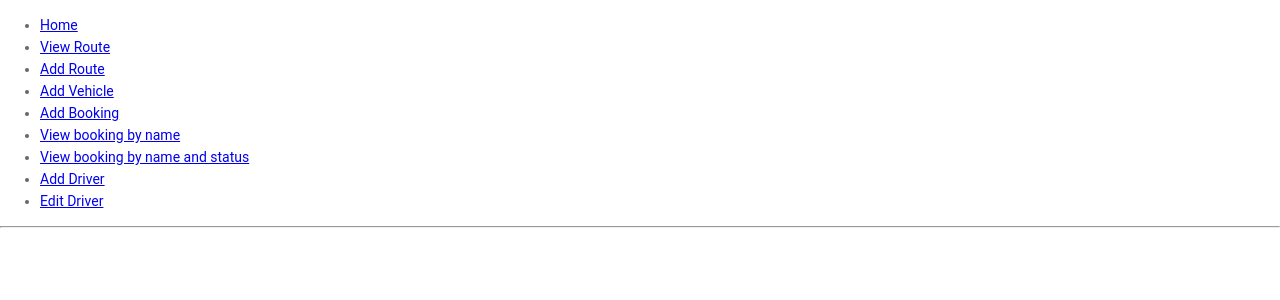
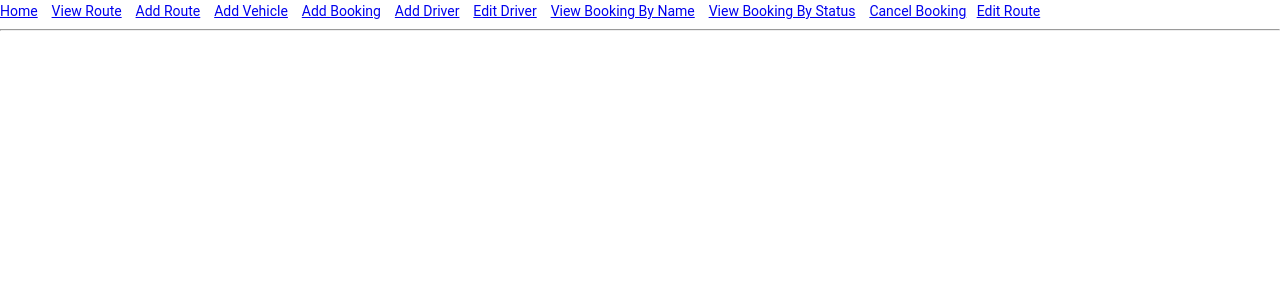
Before and after one commit to shahishrishti/sprint_3, a React (Create React App) app in the folder ata-sprint-react/: page / in a window 1280 px wide. Shown: the top 300 px of the page. Built offline with nearby package versions, Linux system fonts and the light colour scheme.

Commit message:
View Route

```diff
--- a/ata-sprint-react/src/App.js
+++ b/ata-sprint-react/src/App.js
@@ -1,4 +1,4 @@
-import './App.css';
+ import './App.css';
 import { ModifyDriverComponent } from './components/modify_driver'
 import {AddBookingComponent} from './components/add_booking'
 import {  BrowserRouter as Router,  Switch,  Route,  Link } from "react-router-dom";
@@ -7,42 +7,26 @@ import { AddVehicleComponent } from './components/add_vehicle';
 import {AddDriverComponent} from './components/add_driver';
 import { ViewRouteComponent } from './components/view_route';
 import { HomePageComponent } from './components/home_page';
-import { ViewBookingByNameComponent } from './components/view_booking_by_name'
-import { ViewBookingByNameAndStatusComponent } from './components/view_booking_by_name_and_status'
+import { ViewBookingByNameAndStatusComponent } from './components/view_booking_by_name_and_status';
+import { ViewBookingByNameComponent } from './components/view_booking_by_name';
+import { CancelBookingComponent } from './components/cancel_booking';
+import { UpdateRouteComponent } from './components/update_route';
 function App() {
   return (
       <Router>
       <div className="App">
-        <ul>
-            <li>
-              <Link to="/">Home</Link>
-            </li>
-            <li>
-              <Link to="/viewroute">View Route</Link>
-            </li>
-            <li>
-              <Link to="/addroute">Add Route</Link>
-            </li>
-            <li>
-              <Link to="/addvehicle">Add Vehicle</Link>
-            </li>
-            <li>
-              <Link to="/addbooking">Add Booking</Link>
-            </li>
-            <li>
-              <Link to="/viewbookingbyname">View booking by name</Link>
-            </li>
-            <li>
-              <Link to="/viewbookingbynameandstatus">View booking by name and status</Link>
-            </li>
-            <li>
-              <Link to="/adddriver">Add Driver</Link>
-            </li>
-            <li>
-              <Link to="/editdriver">Edit Driver</Link>
-            </li>
-          </ul>
 
+              <Link to="/">Home</Link> &nbsp;&nbsp;&nbsp;
+              <Link to="/viewroute">View Route</Link> &nbsp;&nbsp;&nbsp;
+              <Link to="/addroute">Add Route</Link> &nbsp;&nbsp;&nbsp;
+              <Link to="/addvehicle">Add Vehicle</Link> &nbsp;&nbsp;&nbsp;
+              <Link to="/addbooking">Add Booking</Link> &nbsp;&nbsp;&nbsp;
+              <Link to="/adddriver">Add Driver</Link> &nbsp;&nbsp;&nbsp;
+              <Link to="/editdriver">Edit Driver</Link> &nbsp;&nbsp;&nbsp;
+              <Link to="/viewbookingbyname">View Booking By Name</Link> &nbsp;&nbsp;&nbsp;
+              <Link to="/viewbookingbystatus">View Booking By Status</Link> &nbsp;&nbsp;&nbsp;
+              <Link to="/cancelbooking">Cancel Booking</Link>&nbsp;&nbsp;&nbsp;
+              <Link to="/editroute">Edit Route</Link>
           <hr />
 
         <Switch>
@@ -61,17 +45,23 @@ function App() {
             <Route path="/addBooking">
               <AddBookingComponent/>
             </Route>
-            <Route path="/viewbookingbyname">
-              <ViewBookingByNameComponent/>
-            </Route>
-            <Route path="/viewbookingbynameandstatus">
-              <ViewBookingByNameAndStatusComponent/>
-            </Route>
             <Route path="/adddriver">
               <AddDriverComponent/>
             </Route>
             <Route path="/editdriver">
               <ModifyDriverComponent/>
+            </Route>
+            <Route path="/viewbookingbyname">
+              <ViewBookingByNameComponent/>
+            </Route>
+            <Route path="/viewbookingbystatus">
+              <ViewBookingByNameAndStatusComponent/>
+            </Route>
+            <Route path="/cancelbooking">
+              <CancelBookingComponent/>
+            </Route>
+            <Route path="/editroute">
+              <UpdateRouteComponent/>
             </Route>
           </Switch>
           </div>
--- a/ata-sprint-react/src/components/view_route.js
+++ b/ata-sprint-react/src/components/view_route.js
@@ -1,3 +1,54 @@
 export const ViewRouteComponent = (props) => {
-
+    return (
+        <div class="testbox">
+            <form action="/">
+                <div class="banner">
+                    <h1>View Route</h1>
+                </div>
+                <div class="item">
+                    <p>Search By</p>
+                    <select required>
+                        <option value="0">Select Option</option>
+                        <option value="1">Source</option>
+                        <option value="2">Destination</option>
+                        <option value="3">Source and Destination</option>
+                    </select>
+                </div>
+                <div class="item">
+                    <p>Filter</p>
+                    <select required>
+                        <option value="0">Select...</option>
+                        <option value="1">Mumbai</option>
+                        <option value="2">Pune</option>
+                        <option value="3">Nashik</option>
+                        <option value="4">Nagpur</option>
+                        <option value="5">Surat</option>
+                    </select>
+                </div>
+                <div class="btn-block">
+                    <button type="submit" href="#">View</button>
+                </div>
+                <div class="item">
+                    <table>
+                        <thead>
+                            <tr>
+                                <td>Source</td>
+                                <td>Destination</td>
+                                <td>Distance</td>
+                                <td>Action</td>
+                            </tr>
+                        </thead>
+                        <tbody>
+                            <tr>
+                                <td>Mumbai</td>
+                                <td>Pune</td>
+                                <td>200</td>
+                                <td><button type="submit" href="#">Edit</button><button type="submit" href="#">Delete</button></td>
+                            </tr>
+                        </tbody>
+                    </table>
+                </div>
+            </form>
+        </div>
+    );
 }
```
Also changed, not shown: 1 other file (tests, documents, lock files or other folders).
